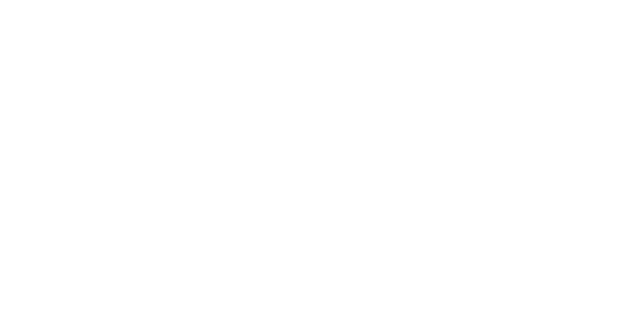
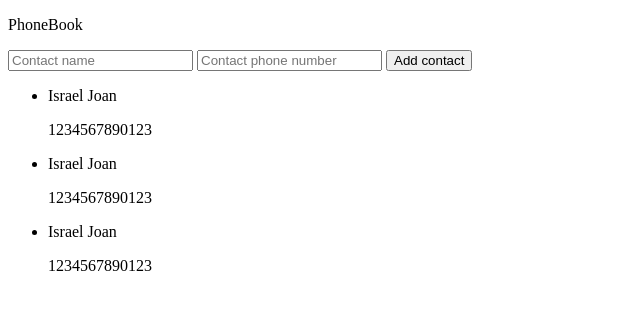
Before and after one commit to Rasheed87/gomycode-dom_phonebook, a plain HTML site: page index.html in a window 1280 px wide. Shown: the whole page, without its empty margins (0-640 px from the left). Drawn offline with Linux system fonts and the light colour scheme.

Commit message:
feat: create markup

```diff
--- a/index.html
+++ b/index.html
@@ -12,5 +12,37 @@
     />
   </head>
 
-  <body></body>
+  <body>
+    <header class="header">
+      <p>PhoneBook</p>
+    </header>
+
+    <main class="main">
+      <form class="form">
+        <input name="name" type="text" placeholder="Contact name" />
+        <input
+          name="phoneNumber"
+          type="text"
+          placeholder="Contact phone number"
+        />
+
+        <button type="submit">Add contact</button>
+      </form>
+
+      <ul class="contact-list">
+        <li>
+          <p>Israel Joan</p>
+          <p>1234567890123</p>
+        </li>
+        <li>
+          <p>Israel Joan</p>
+          <p>1234567890123</p>
+        </li>
+        <li>
+          <p>Israel Joan</p>
+          <p>1234567890123</p>
+        </li>
+      </ul>
+    </main>
+  </body>
 </html>
```
Also changed, not shown: 1 other file.
